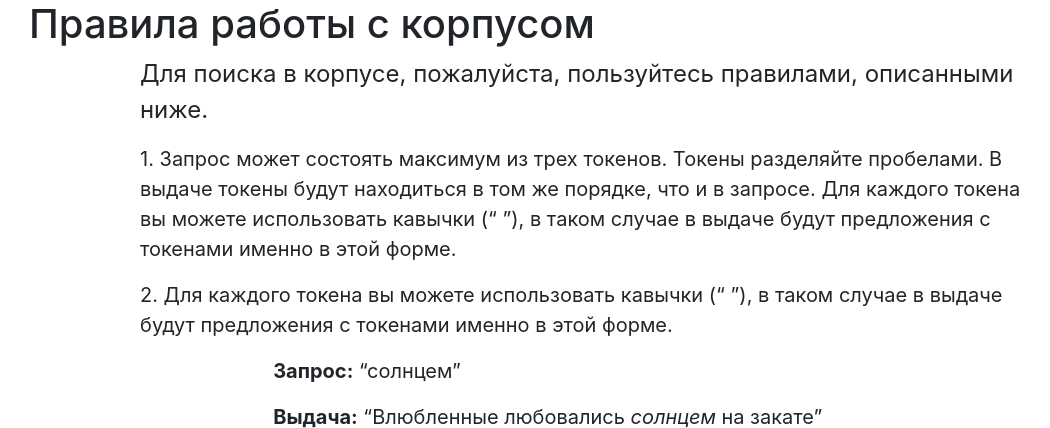
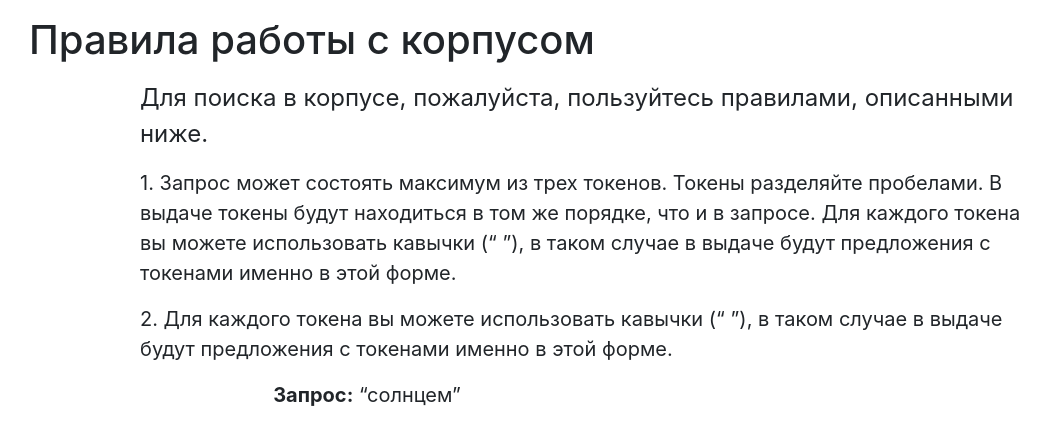
Before and after one commit to ShermanKsenia/Poem-Corpora, a Flask app: page /rules in a window 1280 px wide. Shown: the part 56-484 px from the top of the page, without its empty margins (56-1106 px from the left). Run offline with Flask 2, Linux system fonts and the light colour scheme; some libraries are stand-ins or nearby versions.

Commit message:
Update rules.html

```diff
--- a/flaskProject/templates/rules.html
+++ b/flaskProject/templates/rules.html
@@ -1,7 +1,7 @@
 {% extends 'base.html' %}
 
 {% block content %}
-    <h1>{% block title %} Правила работы с корпусом {% endblock %}</h1>
+    <h1 class="my-3">{% block title %} Правила работы с корпусом {% endblock %}</h1>
     <div style="width: 80%; margin: auto">
         <p style="font-size: 24px">Для поиска в корпусе, пожалуйста, пользуйтесь правилами, описанными ниже.</p>
         <p style="font-size: 20px">1. Запрос может состоять максимум из трех токенов. Токены разделяйте пробелами. В выдаче токены будут находиться в том же порядке, что и в запросе.
```
